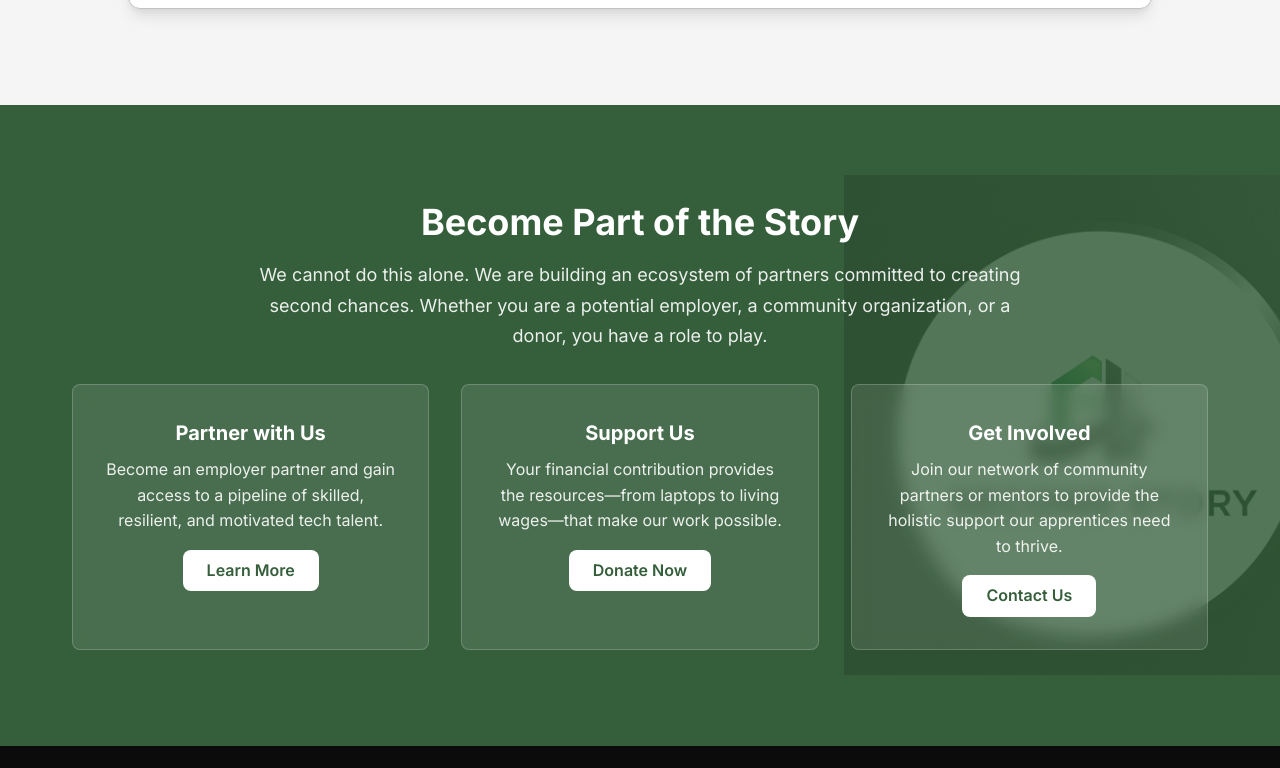
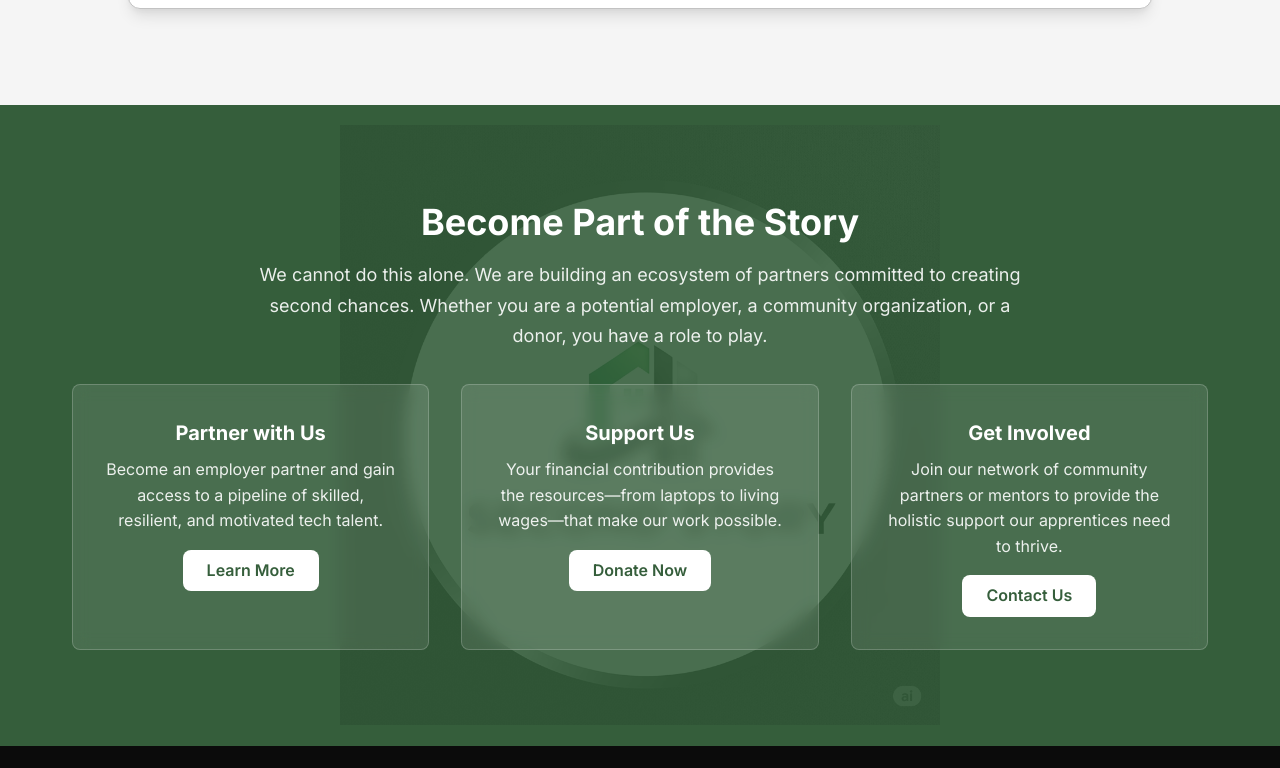
Before and after one commit to StrayDogSyn/Second_Story_Splash, a website: page index.html in a window 1280 px wide. Shown: the part 6272-7040 px from the top of the page. Drawn offline with nearby package versions, Linux system fonts and the light colour scheme.

Commit message:
feat: Update layout and styles for improved section presentation and responsiveness

```diff
--- a/css/styles.css
+++ b/css/styles.css
@@ -319,31 +319,31 @@ body {
     content: '';
     position: absolute;
     top: 50%;
-    right: -10%;
-    width: 300px;
-    height: 300px;
+    left: 50%;
+    width: 500px;
+    height: 500px;
     background-image: url('../assets/brand/2ndStoryCircle.png');
     background-size: contain;
     background-repeat: no-repeat;
     background-position: center;
-    opacity: 0.12;
-    transform: translateY(-50%);
+    opacity: 0.08;
+    transform: translate(-50%, -50%);
     pointer-events: none;
     z-index: 0;
 }
 
 @media (min-width: 768px) {
     .section--primary::before {
-        width: 500px;
-        height: 500px;
-        right: -5%;
-        opacity: 0.15;
+        width: 600px;
+        height: 600px;
+        opacity: 0.1;
     }
 }
 
 .section--primary > .container {
     position: relative;
     z-index: 1;
+    text-align: center;
 }
 
 .section__title {
@@ -851,6 +851,10 @@ body {
     display: grid;
     grid-template-columns: repeat(auto-fit, minmax(300px, 1fr));
     gap: var(--spacing-8);
+    max-width: 75rem;
+    margin: 0 auto;
+    position: relative;
+    z-index: 2;
 }
 
 .cta-card {
@@ -897,6 +901,13 @@ body {
     background: var(--light-contrast);
     color: var(--primary-dark);
     transform: translateY(-1px);
+}
+
+@media (min-width: 1024px) {
+    .cta-grid {
+        grid-template-columns: repeat(3, 1fr);
+        max-width: 90rem;
+    }
 }
 
 /* Footer */
```
